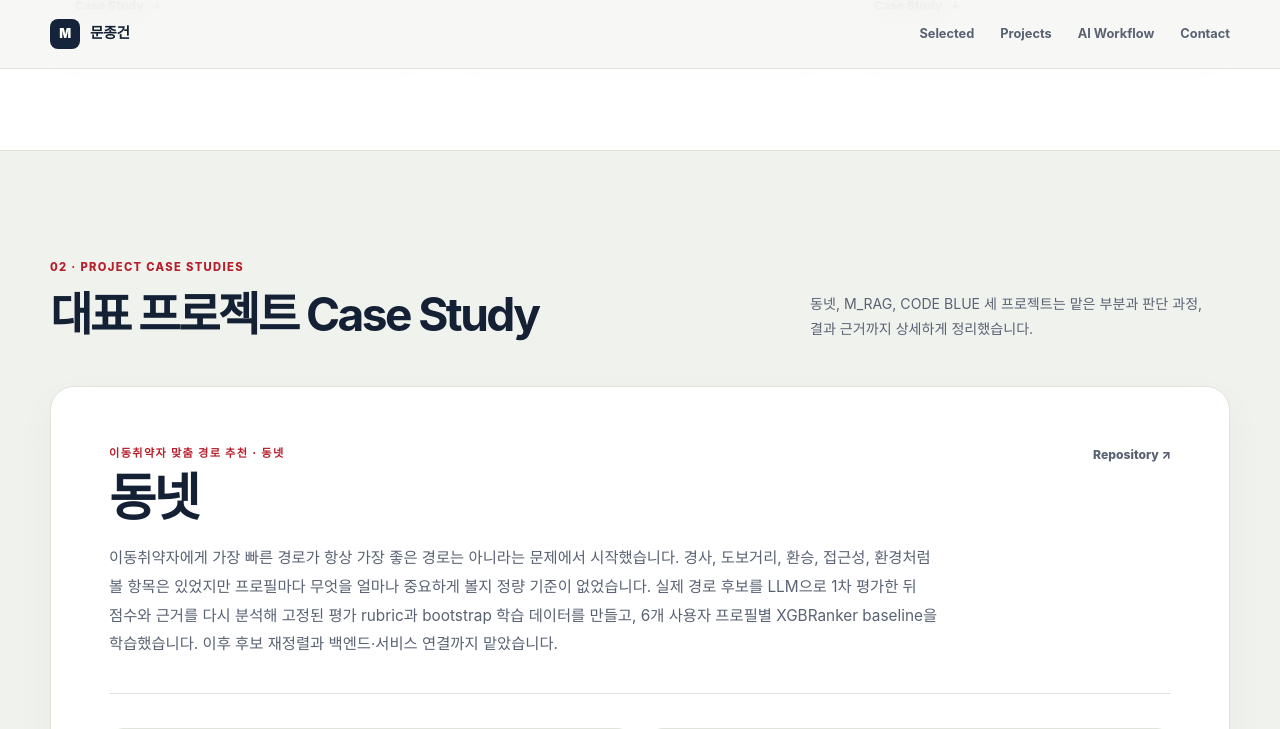
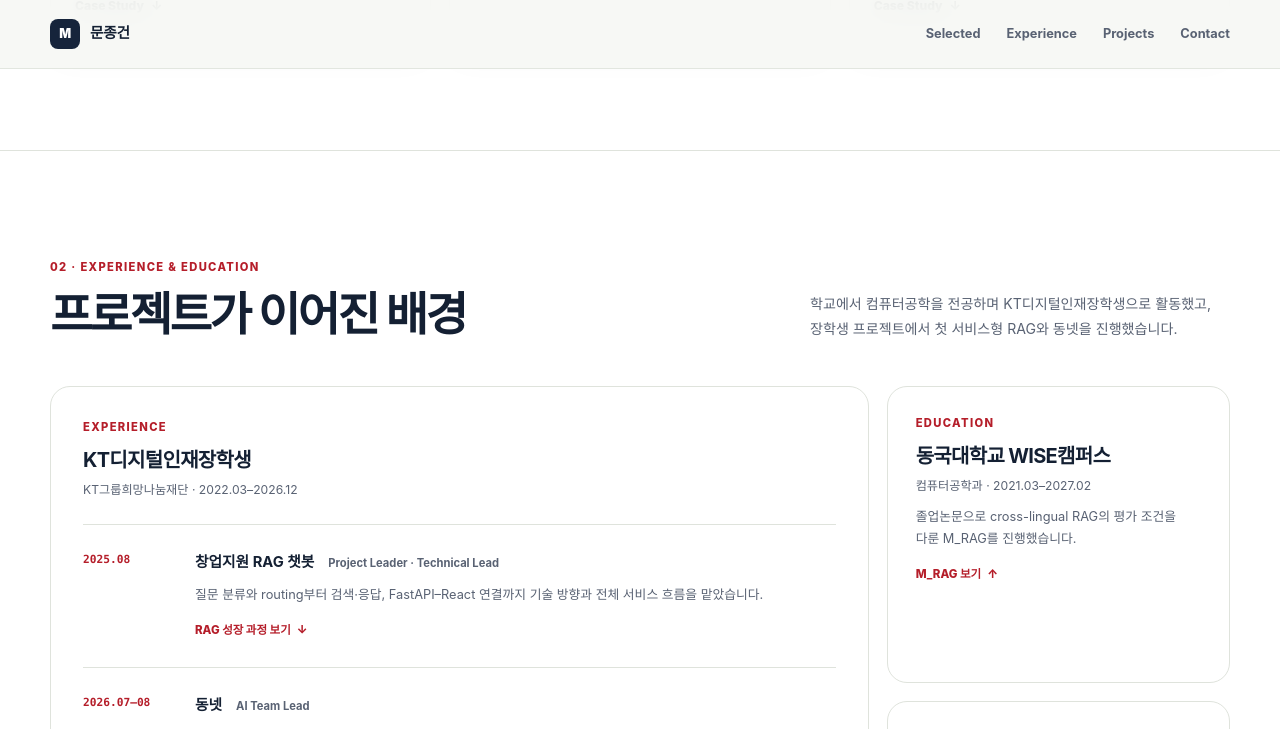
Before and after one commit to LxNx-Hn/LxNx-Hn.github.io, a Jekyll site: the page index.html, which Jekyll copies as it is, in a window 1280 px wide and 1400 px high, scrolled down 1430 px. Shown: the top 729 px of the window. Built offline with Jekyll 4.4.1, drawn with Linux system fonts in a browser that asks for light colours; some of the changed text lies outside the part shown; grey boxes are pictures that could not be loaded.

Commit message:
polish: surface experience and verify portfolio links

```diff
--- a/data/projects.js
+++ b/data/projects.js
@@ -124,8 +124,8 @@ export const projects = [
       ],
       "links": [
         {
-          "label": "발표용 화면 자료",
-          "url": "https://github.com/LxNx-Hn/KT-10/tree/main/presentation"
+          "label": "발표 화면",
+          "url": "https://lxnx-hn.github.io/KT-10/"
         }
       ]
     },
@@ -289,7 +289,11 @@ export const projects = [
     "selected": {
       "summary": "한국어 질문으로 영어 논문을 검색하는 RAG에서 HyDE·CAD·SCD를 비교하고, cross-lingual 평가 조건 자체를 다시 검증했습니다.",
       "role": "Experiment Design · RAG · Evaluation",
-      "evidence": "한국어 문자 비율 +0.2203 · 76쌍 중 68쌍 개선"
+      "evidence": "한국어 문자 비율 +0.2203 · 76쌍 중 68쌍 개선",
+      "thumbnail": {
+        "src": "./assets/mrag-selected.svg",
+        "alt": "한국어 질의에서 영어 논문 검색, HyDE·CAD·SCD 비교와 cross-lingual 평가로 이어지는 M_RAG 요약 도식"
+      }
     }
   },
   {
--- a/index.html
+++ b/index.html
@@ -15,7 +15,7 @@
     <meta property="og:title" content="문종건 | AI Engineer" />
     <meta
       property="og:description"
-      content="RAG, Search, Ranking, Reinforcement Learning을 직접 실험하고 데이터·백엔드·배포까지 연결한 포트폴리오"
+      content="AI 모델을 구현하는 데서 끝내지 않고 데이터 준비부터 평가·백엔드·서비스 연결까지 직접 확인한 AI Engineer 포트폴리오"
     />
     <meta property="og:image" content="https://lxnx-hn.github.io/assets/og.png" />
     <meta property="og:image:alt" content="문종건 AI Engineer 포트폴리오" />
@@ -23,7 +23,7 @@
     <meta name="twitter:title" content="문종건 | AI Engineer" />
     <meta
       name="twitter:description"
-      content="RAG, Search, Ranking, Reinforcement Learning을 직접 실험하고 데이터·백엔드·배포까지 연결한 포트폴리오"
+      content="AI 모델을 구현하는 데서 끝내지 않고 데이터 준비부터 평가·백엔드·서비스 연결까지 직접 확인한 AI Engineer 포트폴리오"
     />
     <meta name="twitter:image" content="https://lxnx-hn.github.io/assets/og.png" />
     <link rel="canonical" href="https://lxnx-hn.github.io/" />
@@ -42,8 +42,8 @@
         </a>
         <div class="nav-links">
           <a href="#selected-work">Selected</a>
+          <a href="#experience">Experience</a>
           <a href="#projects">Projects</a>
-          <a href="#ai-workflow">AI Workflow</a>
           <a href="#contact">Contact</a>
         </div>
       </nav>
@@ -94,11 +94,87 @@
         </div>
       </section>
 
+      <section class="section experience-section" id="experience" aria-labelledby="experience-title">
+        <div class="shell">
+          <div class="section-heading">
+            <div>
+              <p class="section-index">02 · EXPERIENCE &amp; EDUCATION</p>
+              <h2 id="experience-title">프로젝트가 이어진 배경</h2>
+            </div>
+            <p>
+              학교에서 컴퓨터공학을 전공하며 KT디지털인재장학생으로 활동했고,
+              장학생 프로젝트에서 첫 서비스형 RAG와 동넷을 진행했습니다.
+            </p>
+          </div>
+
+          <div class="experience-layout">
+            <article class="experience-primary">
+              <header class="experience-header">
+                <div>
+                  <p class="content-label">Experience</p>
+                  <h3>KT디지털인재장학생</h3>
+                  <p>KT그룹희망나눔재단 · 2022.03–2026.12</p>
+                </div>
+              </header>
+
+              <div class="experience-projects">
+                <div class="experience-project">
+                  <time datetime="2025-08">2025.08</time>
+                  <div>
+                    <div class="experience-project-title">
+                      <strong>창업지원 RAG 챗봇</strong>
+                      <span>Project Leader · Technical Lead</span>
+                    </div>
+                    <p>
+                      질문 분류와 routing부터 검색·응답, FastAPI–React 연결까지 기술 방향과 전체 서비스 흐름을 맡았습니다.
+                    </p>
+                    <a href="#rag-journey">RAG 성장 과정 보기 <span aria-hidden="true">↓</span></a>
+                  </div>
+                </div>
+
+                <div class="experience-project">
+                  <time datetime="2026-07">2026.07–08</time>
+                  <div>
+                    <div class="experience-project-title">
+                      <strong>동넷</strong>
+                      <span>AI Team Lead</span>
+                    </div>
+                    <p>
+                      평가 항목은 있었지만 프로필별 정량 기준이 없어 실제 경로 후보를 LLM으로 1차 평가했고,
+                      그 결과를 다시 분석해 bootstrap 학습 데이터를 만든 뒤 6개 프로필별 XGBRanker 학습과 서비스 연결까지 AI 파트를 이끌었습니다.
+                    </p>
+                    <a href="#project-dongnet">Case Study 보기 <span aria-hidden="true">↑</span></a>
+                  </div>
+                </div>
+              </div>
+            </article>
+
+            <div class="experience-side">
+              <article class="experience-side-card">
+                <p class="content-label">Education</p>
+                <h3>동국대학교 WISE캠퍼스</h3>
+                <p class="experience-side-meta">컴퓨터공학과 · 2021.03–2027.02</p>
+                <p>
+                  졸업논문으로 cross-lingual RAG의 평가 조건을 다룬 M_RAG를 진행했습니다.
+                </p>
+                <a href="#project-m-rag">M_RAG 보기 <span aria-hidden="true">↑</span></a>
+              </article>
+
+              <article class="experience-side-card experience-military">
+                <p class="content-label">Military Service</p>
+                <h3>군필</h3>
+                <p class="experience-side-meta">2023.02–2024.08</p>
+              </article>
+            </div>
+          </div>
+        </div>
+      </section>
+
       <section class="section projects-section" id="projects" aria-labelledby="projects-title">
         <div class="shell">
           <div class="section-heading">
             <div>
-              <p class="section-index">02 · PROJECT CASE STUDIES</p>
+              <p class="section-index">03 · PROJECT CASE STUDIES</p>
               <h2 id="projects-title">대표 프로젝트 Case Study</h2>
             </div>
             <p>동넷, M_RAG, CODE BLUE 세 프로젝트는 맡은 부분과 판단 과정, 결과 근거까지 상세하게 정리했습니다.</p>
@@ -111,7 +187,7 @@
         <div class="shell">
           <div class="section-heading">
             <div>
-              <p class="section-index">03 · ADDITIONAL WORK</p>
+              <p class="section-index">04 · ADDITIONAL WORK</p>
               <h2 id="rag-journey-title">RAG를 다뤄온 과정</h2>
             </div>
             <p>
@@ -130,7 +206,7 @@
         <div class="shell">
           <div class="section-heading workflow-heading">
             <div>
-              <p class="section-index">04 · AI IN DEVELOPMENT</p>
+              <p class="section-index">05 · AI IN DEVELOPMENT</p>
               <h2 id="workflow-title">AI를 개발 전 과정에 사용합니다.</h2>
             </div>
             <p>
@@ -204,81 +280,6 @@
         </div>
       </section>
 
-      <section class="section experience-section" id="experience" aria-labelledby="experience-title">
-        <div class="shell">
-          <div class="section-heading">
-            <div>
-              <p class="section-index">05 · EXPERIENCE &amp; EDUCATION</p>
-              <h2 id="experience-title">프로젝트가 이어진 배경</h2>
-            </div>
-            <p>
-              학교에서 컴퓨터공학을 전공하며 KT디지털인재장학생으로 활동했고,
-              장학생 프로젝트에서 첫 서비스형 RAG와 동넷을 진행했습니다.
-            </p>
-          </div>
-
-          <div class="experience-layout">
-            <article class="experience-primary">
-              <header class="experience-header">
-                <div>
-                  <p class="content-label">Experience</p>
-                  <h3>KT디지털인재장학생</h3>
-                  <p>KT그룹희망나눔재단 · 2022.03–2026.12</p>
-                </div>
-              </header>
-
-              <div class="experience-projects">
-                <div class="experience-project">
-                  <time datetime="2025-08">2025.08</time>
-                  <div>
-                    <div class="experience-project-title">
-                      <strong>창업지원 RAG 챗봇</strong>
-                      <span>Project Leader · Technical Lead</span>
-                    </div>
-                    <p>
-                      질문 분류와 routing부터 검색·응답, FastAPI–React 연결까지 기술 방향과 전체 서비스 흐름을 맡았습니다.
-                    </p>
-                    <a href="#rag-journey">RAG 성장 과정 보기 <span aria-hidden="true">↓</span></a>
-                  </div>
-                </div>
-
-                <div class="experience-project">
-                  <time datetime="2026-07">2026.07–08</time>
-                  <div>
-                    <div class="experience-project-title">
-                      <strong>동넷</strong>
-                      <span>AI Team Lead</span>
-                    </div>
-                    <p>
-                      평가 항목은 있었지만 프로필별 정량 기준이 없어 실제 경로 후보를 LLM으로 1차 평가했고,
-                      그 결과를 다시 분석해 bootstrap 학습 데이터를 만든 뒤 6개 프로필별 XGBRanker 학습과 서비스 연결까지 AI 파트를 이끌었습니다.
-                    </p>
-                    <a href="#project-dongnet">Case Study 보기 <span aria-hidden="true">↑</span></a>
-                  </div>
-                </div>
-              </div>
-            </article>
-
-            <div class="experience-side">
-              <article class="experience-side-card">
-                <p class="content-label">Education</p>
-                <h3>동국대학교 WISE캠퍼스</h3>
-                <p class="experience-side-meta">컴퓨터공학과 · 2021.03–2027.02</p>
-                <p>
-                  졸업논문으로 cross-lingual RAG의 평가 조건을 다룬 M_RAG를 진행했습니다.
-                </p>
-                <a href="#project-m-rag">M_RAG 보기 <span aria-hidden="true">↑</span></a>
-              </article>
-
-              <article class="experience-side-card experience-military">
-                <p class="content-label">Military Service</p>
-                <h3>군필</h3>
-                <p class="experience-side-meta">2023.02–2024.08</p>
-              </article>
-            </div>
-          </div>
-        </div>
-      </section>
 
       <section class="section stack-section" id="stack" aria-labelledby="stack-title">
         <div class="shell">
--- a/script.js
+++ b/script.js
@@ -15,7 +15,7 @@ const renderStack = (stack) =>
     </div>`).join("");
 
 const renderSelected = (project) => {
-  const image = project.media?.items?.[0];
+  const image = project.selected?.thumbnail || project.media?.items?.[0];
   return `
     <article class="selected-card">
       ${image ? `
--- a/scripts/build.mjs
+++ b/scripts/build.mjs
@@ -18,6 +18,7 @@ const staticFiles = [
   "script.js",
   "data/projects.js",
   "assets/og.png",
+  "assets/mrag-selected.svg",
   "assets/favicon.svg",
 ];
 
```
Also changed, not shown: tests/site.test.mjs (+33 -1 lines), README.md, assets/mrag-selected.svg (added), assets/portfolio-preview.svg (added), 1 other file.
